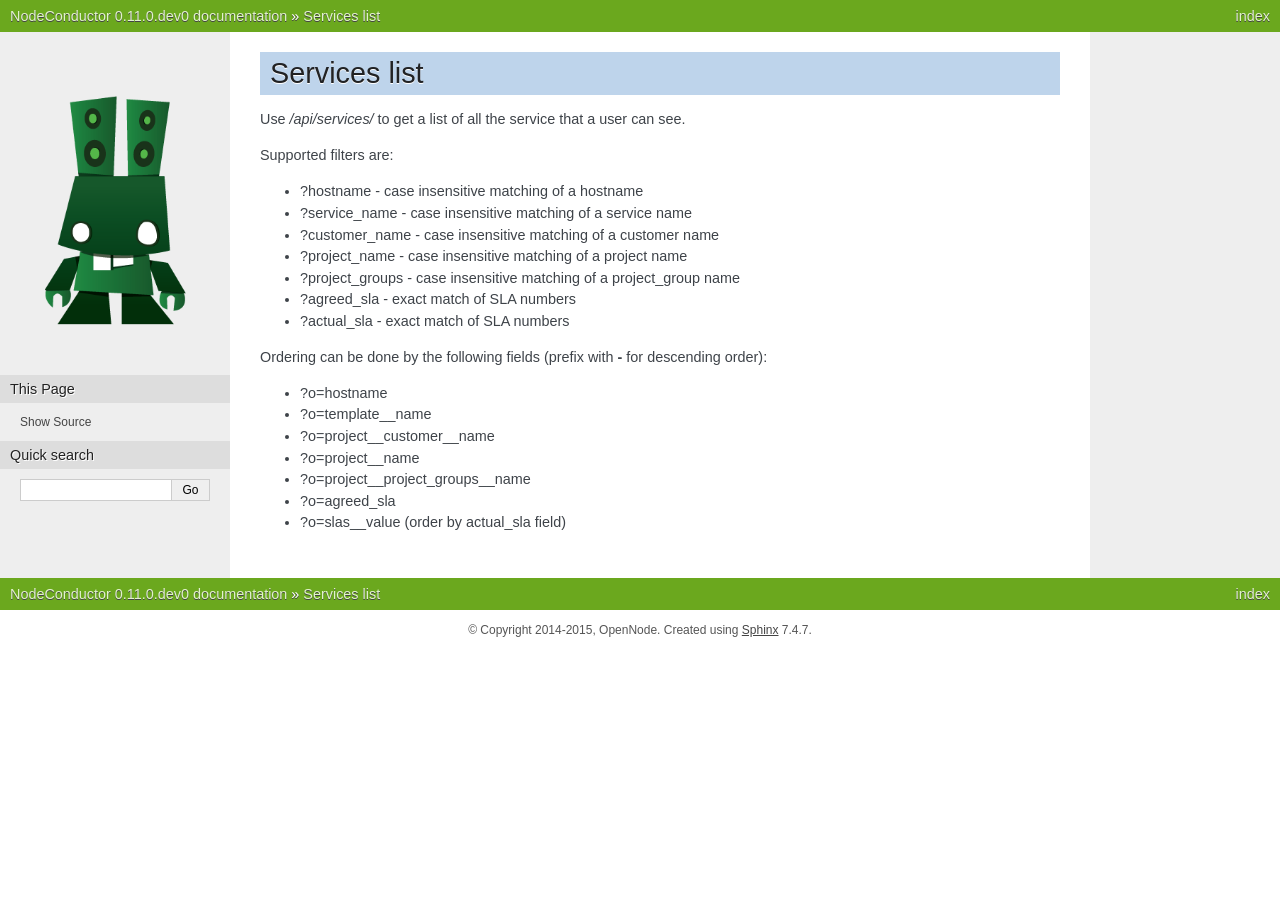
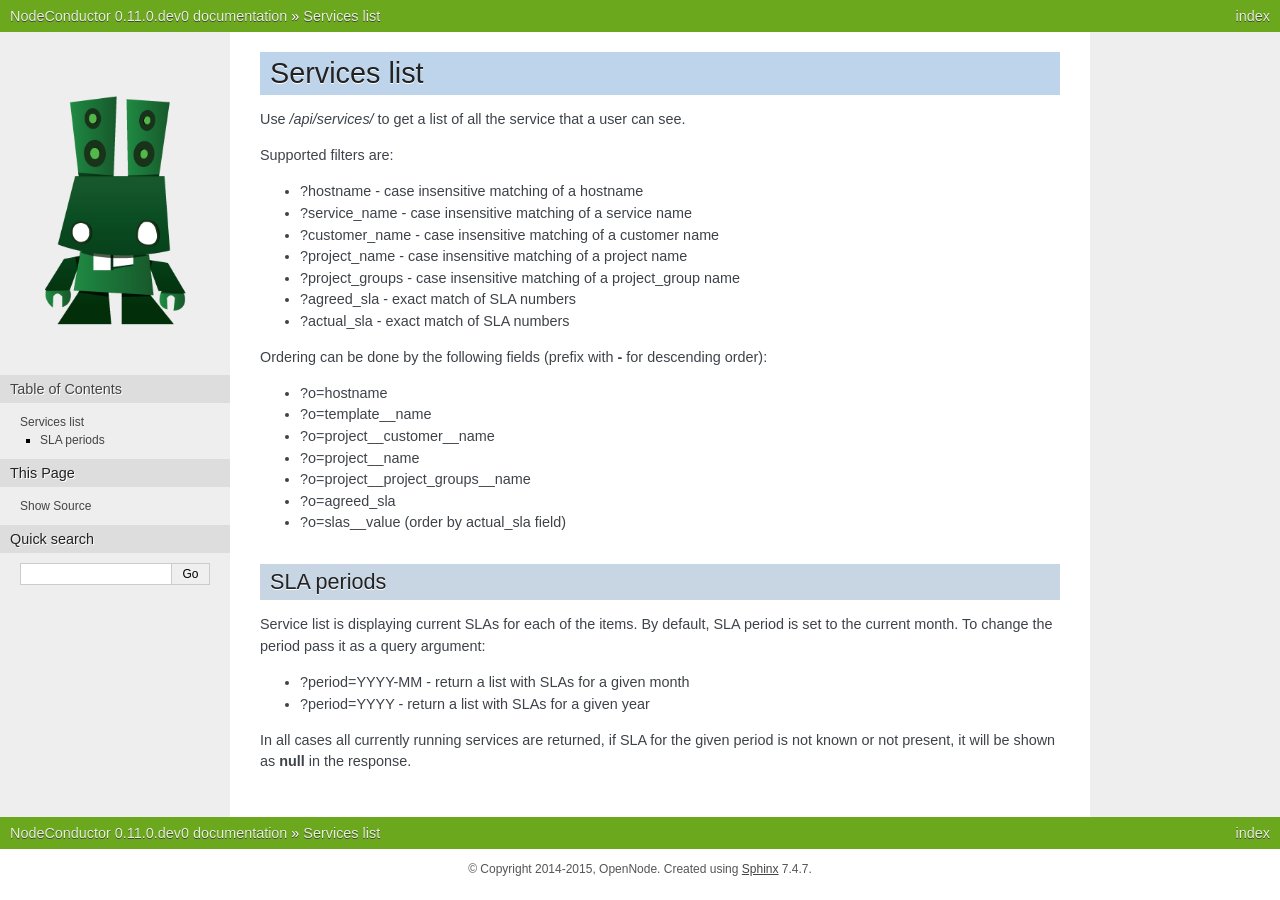
Before and after one commit to opennode/waldur-core, a Sphinx documentation site: the page built from docs/api/services.rst, in a window 1280 px wide. Built offline with Sphinx 7.4.7, drawn with Linux system fonts in a browser that asks for light colours.

Commit message:
Fix period format and add docs

```diff
--- a/docs/api/services.rst
+++ b/docs/api/services.rst
@@ -22,3 +22,16 @@ Ordering can be done by the following fields (prefix with **-** for descending o
 - ?o=project__project_groups__name
 - ?o=agreed_sla
 - ?o=slas__value  (order by actual_sla field)
+
+
+SLA periods
++++++++++++
+
+Service list is displaying current SLAs for each of the items. By default, SLA period is set to the current month. To
+change the period pass it as a query argument:
+
+- ?period=YYYY-MM - return a list with SLAs for a given month
+- ?period=YYYY - return a list with SLAs for a given year
+
+In all cases all currently running services are returned, if SLA for the given period is not known or not present, it
+will be shown as **null** in the response.
```
Also changed, not shown: 1 other file.
